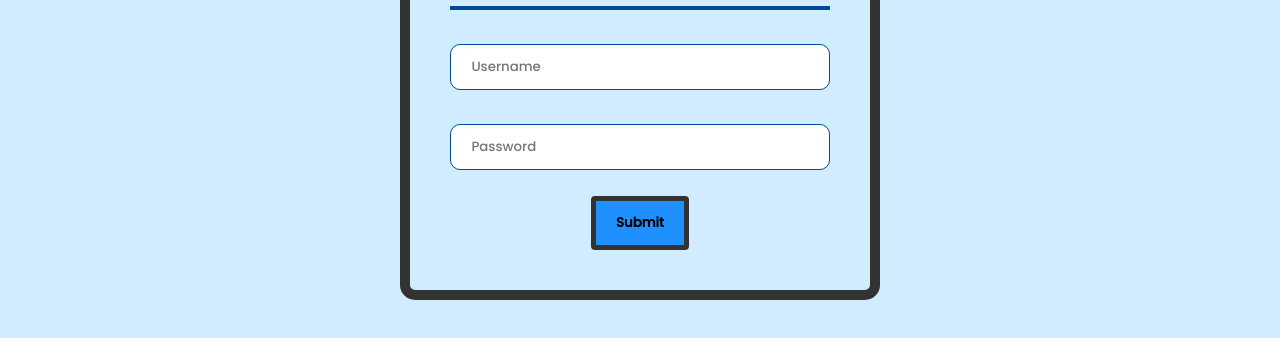
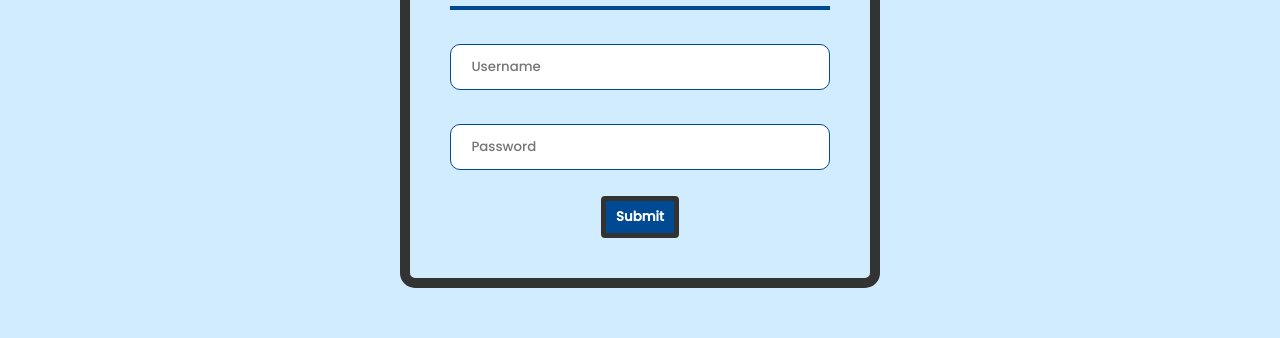
Before and after one commit to yafiaha/House-of-E, a plain HTML site: page login.html in a window 1280 px wide. Shown: the part 244-582 px from the top of the page. Drawn offline with Linux system fonts and the light colour scheme.

Commit message:
updated login

```diff
--- a/login.css
+++ b/login.css
@@ -98,27 +98,17 @@ input[type=password]{
     font-family: 'Poppins', sans-serif;
 }
 input[type=submit]{
-    padding: 12px 20px;
+    padding: 6px 10px;
     font-family: 'Poppins', sans-serif;
-    color: black;
+    color: white;
     font-weight: bold;
-    background-color: dodgerblue;
+    background-color: #004A94;
     border: 5px solid #333;
     border-radius: 4px;
     cursor: pointer;
 
 }
-input[type=submit]:hover{
-    padding: 12px 20px;
-    font-family: 'Poppins', sans-serif;
-    color: black;
-    font-weight: bold;
-    background-image: linear-gradient(orange, yellow);
-    border: 5px solid #333;
-    border-radius: 4px;
-    cursor: pointer;
 
-}
 h1{
     font-family: 'Poppins', sans-serif;
 }
```
